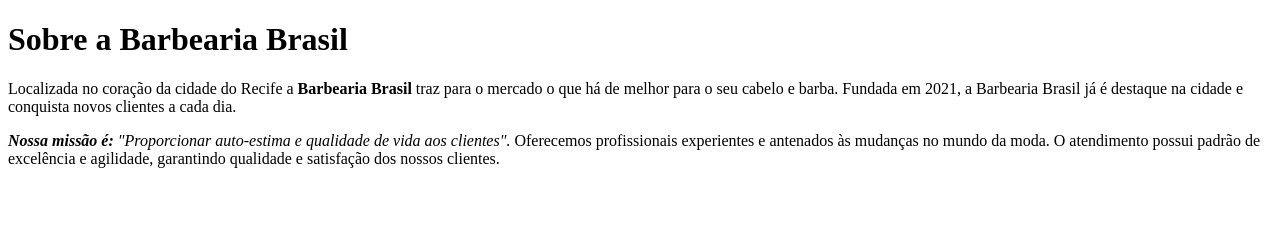
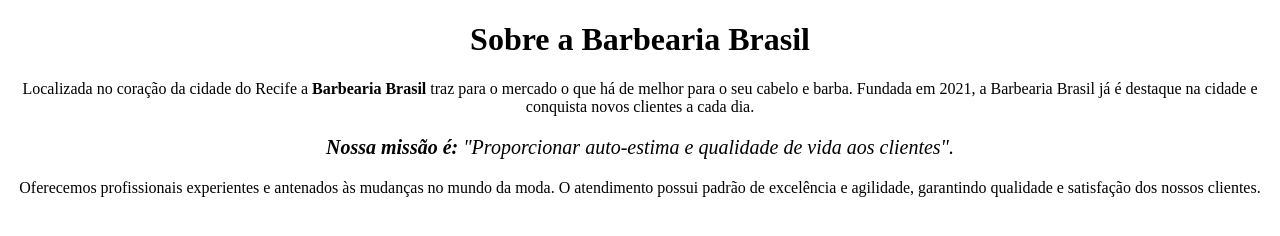
Before and after one commit to luizcornelli/projeto-barbearia-brasil, a plain HTML site: page index.html in a window 1280 px wide. Drawn offline with Linux system fonts and the light colour scheme.

Commit message:
Comecando com css

```diff
--- a/index.html
+++ b/index.html
@@ -9,14 +9,15 @@
     </head>
 
     <body>
-        <h1>Sobre a Barbearia Brasil</h1>
+        <h1 style="text-align: center">Sobre a Barbearia Brasil</h1>
 
-        <p>Localizada no coração da cidade do Recife a <strong>Barbearia Brasil</strong> traz para o mercado o que
+        <p style="text-align: center">Localizada no coração da cidade do Recife a <strong>Barbearia Brasil</strong> traz para o mercado o que
             há de melhor para o seu cabelo e barba. Fundada em 2021, a Barbearia Brasil
             já é destaque na cidade e conquista novos clientes a cada dia.</p>
 
-        <p><em><strong>Nossa missão é: </strong>"Proporcionar auto-estima e qualidade de vida aos clientes".</em>
-            Oferecemos profissionais experientes e antenados às mudanças no mundo da moda.
-            O atendimento possui padrão de excelência e agilidade, garantindo qualidade e satisfação dos nossos clientes.</p>
+        <p style="font-size: 20px; text-align: center;"><em><strong>Nossa missão é: </strong>"Proporcionar auto-estima e qualidade de vida aos clientes".</em></p>
+
+        <p style="text-align: center">Oferecemos profissionais experientes e antenados às mudanças no mundo da moda.
+        O atendimento possui padrão de excelência e agilidade, garantindo qualidade e satisfação dos nossos clientes.</p>
     </body>
 </html>
```
